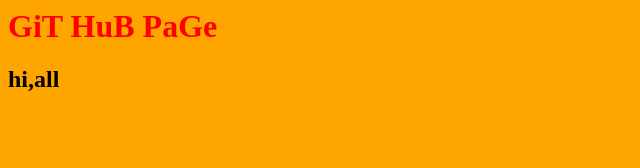
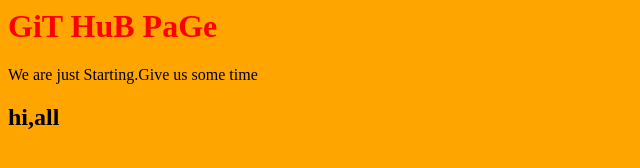
Before and after one commit to upender17/Production, a plain HTML site: page index.html in a window 1280 px wide. Shown: the whole page, without its empty margins (0-640 px from the left). Drawn offline with Linux system fonts and the light colour scheme.

Commit message:
Update index.html

```diff
--- a/index.html
+++ b/index.html
@@ -1,6 +1,7 @@
 <html>
 <body bgcolor='orange'>
 <h1 style="color:red">GiT HuB PaGe</h1>
+  <p>We are just Starting.Give us some time</p>
 <h2>hi,all</h2>
 </body>
 </html>
```
